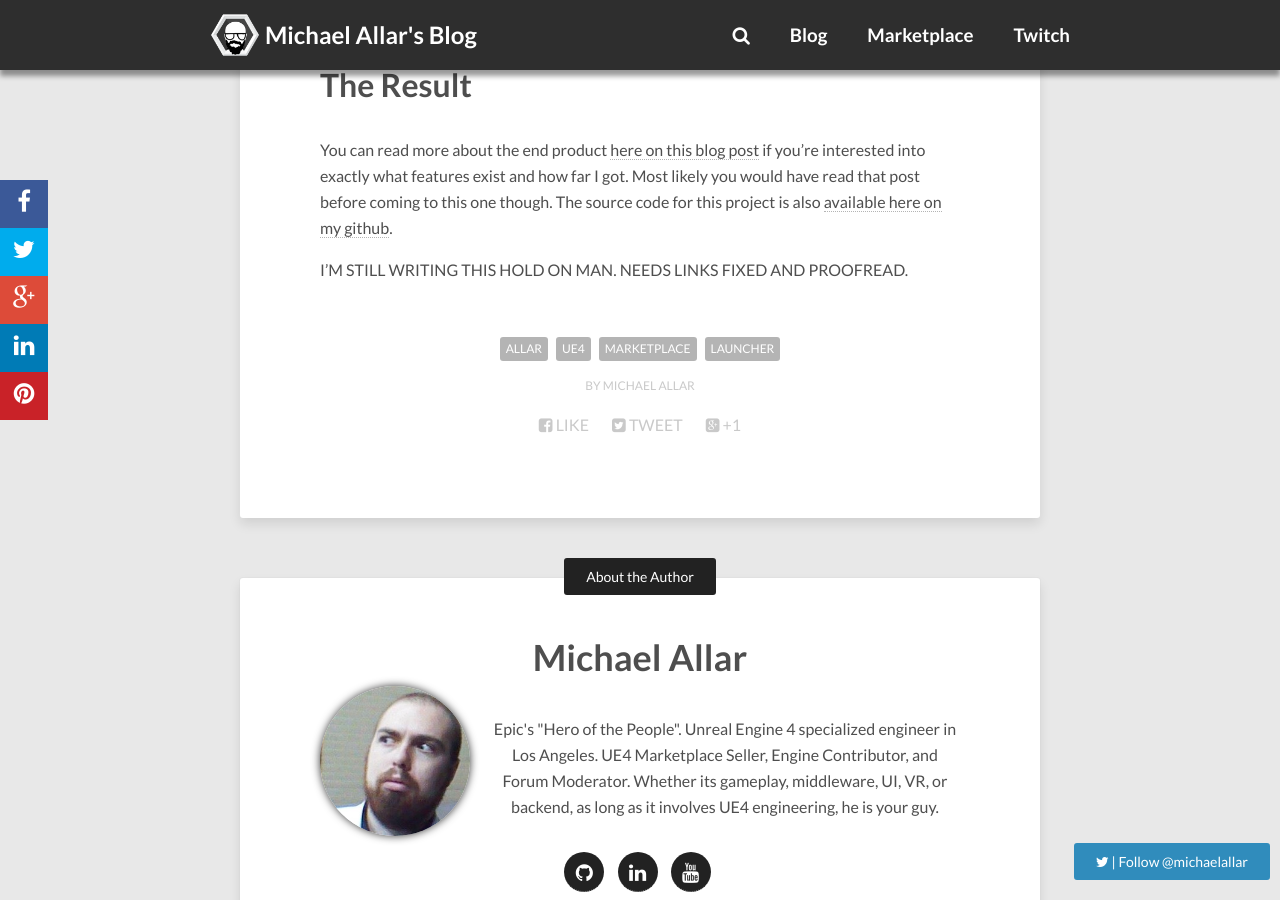
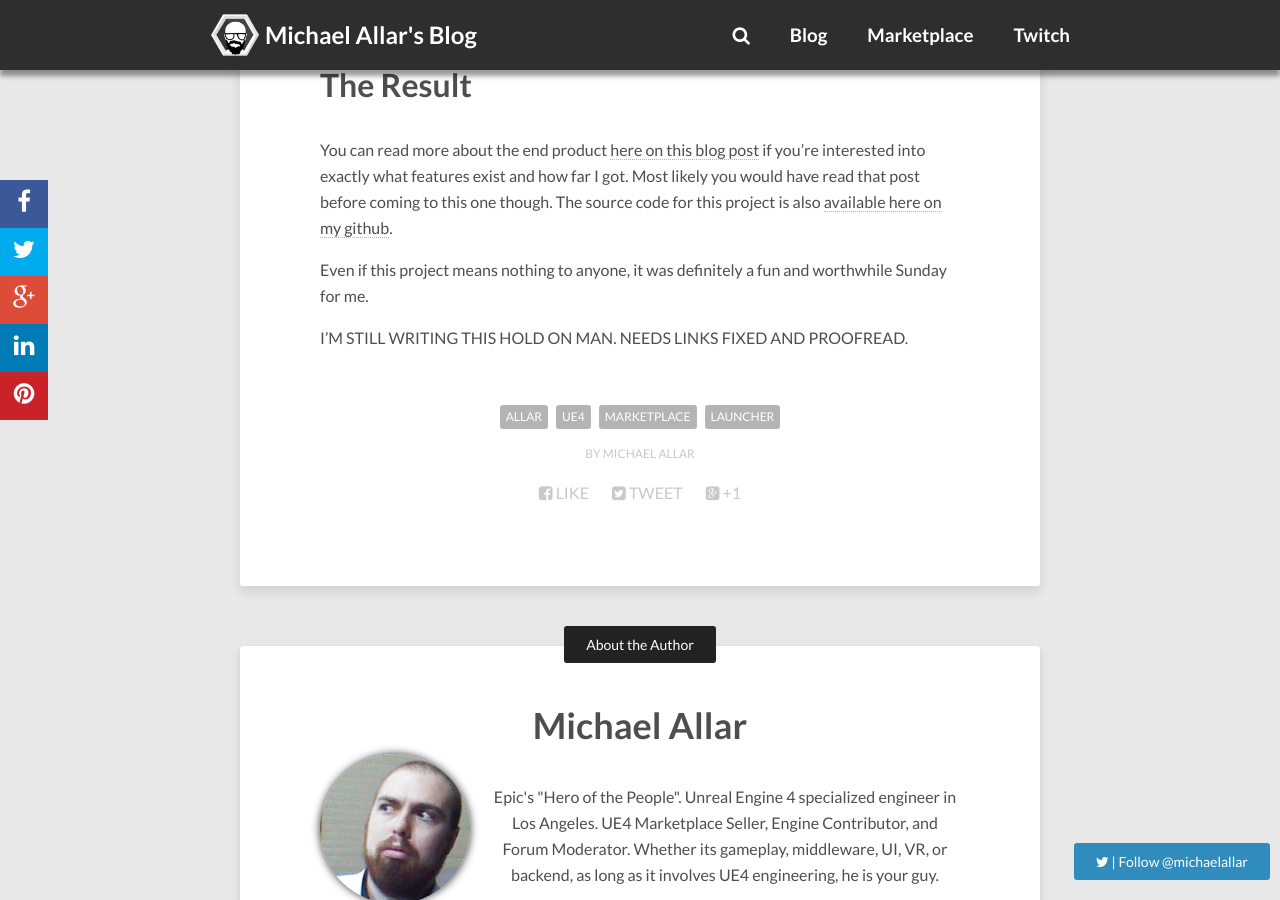
Before and after one commit to Allar/allar.github.io, a Jekyll site: the page built from blog/_posts/2015-12-07-Creating-Custom-Marketplace-Frontend.md, in a window 1280 px wide and 900 px high, scrolled down 8092 px. Built offline with Jekyll 4.4.1, drawn with Linux system fonts in a browser that asks for light colours; nearby versions of some CDN libraries; comment, search, counter and statistics services are not loaded.

Commit message:
Added ending note to CreatingCustom

```diff
--- a/blog/_posts/2015-12-07-Creating-Custom-Marketplace-Frontend.md
+++ b/blog/_posts/2015-12-07-Creating-Custom-Marketplace-Frontend.md
@@ -147,4 +147,6 @@
 
 You can read more about the end product [here on this blog post](#) if you're interested into exactly what features exist and how far I got. Most likely you would have read that post before coming to this one though. The source code for this project is also [available here on my github](#).
 
+Even if this project means nothing to anyone, it was definitely a fun and worthwhile Sunday for me.
+
 I'M STILL WRITING THIS HOLD ON MAN. NEEDS LINKS FIXED AND PROOFREAD.
```
